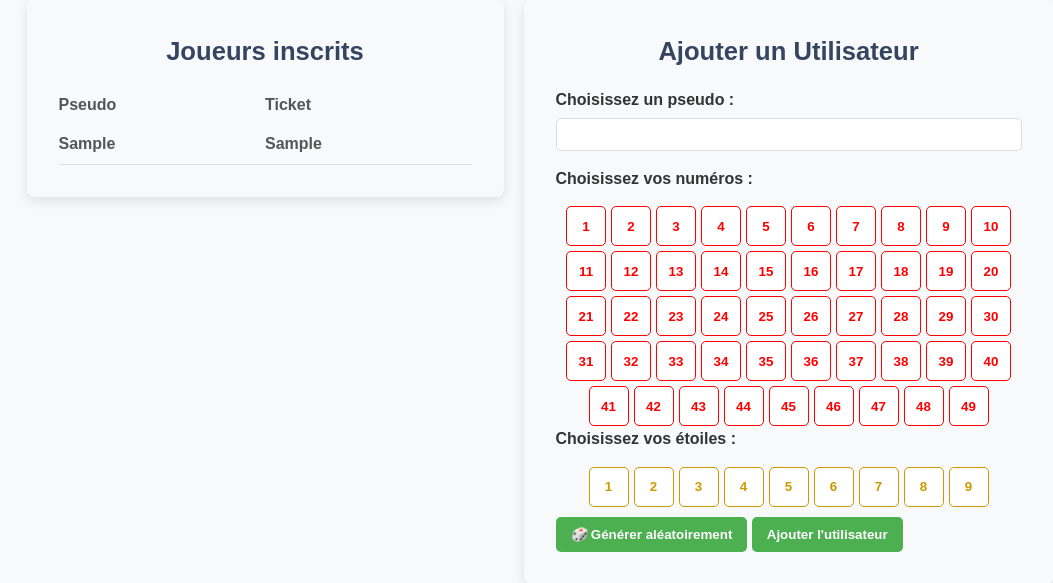
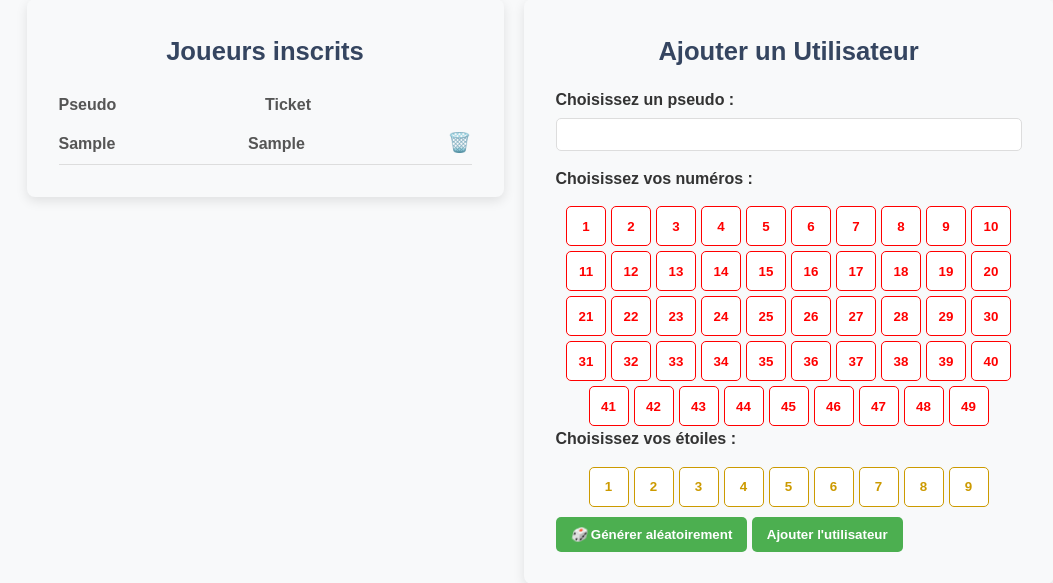
Before and after one commit to safiya6/qualitedev_loto, a PHP site: page /?controller=joueurs in a window 1280 px wide. Shown: the part 121-704 px from the top of the page, without its empty margins (100-1153 px from the left). Run offline with PHP 8.4, Linux system fonts and the light colour scheme; tables that the repository leaves empty or names only in its code hold one stand-in row (values such as "Sample post"); some libraries are stand-ins or nearby versions.

Commit message:
ajout bouton suppression

```diff
--- a/Content/style.css
+++ b/Content/style.css
@@ -339,3 +339,23 @@ input[type="text"] {
     background-color: #4CAF50;
     color: #fff;
 }
+
+/* Style du bouton de suppression */
+.delete-form {
+    display: inline;
+    margin-left: 10px;
+}
+
+.delete-button {
+    background: none;
+    border: none;
+    color: red;
+    cursor: pointer;
+    font-size: 1.2rem;
+    padding: 0;
+    transition: color 0.2s ease;
+}
+
+.delete-button:hover {
+    color: darkred;
+}
--- a/Controllers/Controller_joueurs.php
+++ b/Controllers/Controller_joueurs.php
@@ -44,6 +44,19 @@ class Controller_joueurs extends Controller
             $this->action_error("Pseudo, numéros ou étoiles non spécifiés.");
         }
     }
+
+        public function action_deleteUser()
+    {
+        if ($_SERVER['REQUEST_METHOD'] === 'POST' && !empty($_POST['id_joueur'])) {
+            $id_joueur = intval($_POST['id_joueur']);
+            $model = Model::getModel();
+            $model->deleteJoueur($id_joueur); // Méthode du modèle pour supprimer un joueur
+        }
+        // Redirection pour éviter la resoumission de formulaire en rechargeant la page
+        header("Location: ?controller=joueurs");
+        exit();
+    }
+
 }
 
 ?>
--- a/Models/Model.php
+++ b/Models/Model.php
@@ -127,6 +127,14 @@ class Model
         $req->execute();
         return (bool)$req->rowCount();
     }
+
+        public function deleteJoueur($id_joueur)
+    {
+        $req = $this->bd->prepare("DELETE FROM Joueurs WHERE id_joueur = :id_joueur");
+        $req->bindValue(':id_joueur', $id_joueur, PDO::PARAM_INT);
+        $req->execute();
+    }
+
 }
 
 ?>
--- a/Views/view_add_user.php
+++ b/Views/view_add_user.php
@@ -13,6 +13,11 @@
                 <div class="data-row">
                     <div class="user-item"><?= htmlspecialchars($joueur['pseudo']) ?></div>
                     <div class="ticket-item"><?= htmlspecialchars($joueur['ticket']) ?></div>
+                    <!-- Formulaire pour le bouton de suppression -->
+                    <form action="?controller=joueurs&action=deleteUser" method="POST" class="delete-form">
+                        <input type="hidden" name="id_joueur" value="<?= $joueur['id_joueur'] ?>">
+                        <button type="submit" class="delete-button">🗑️</button>
+                    </form>
                 </div>
             <?php endforeach; ?>
         </div>
```
